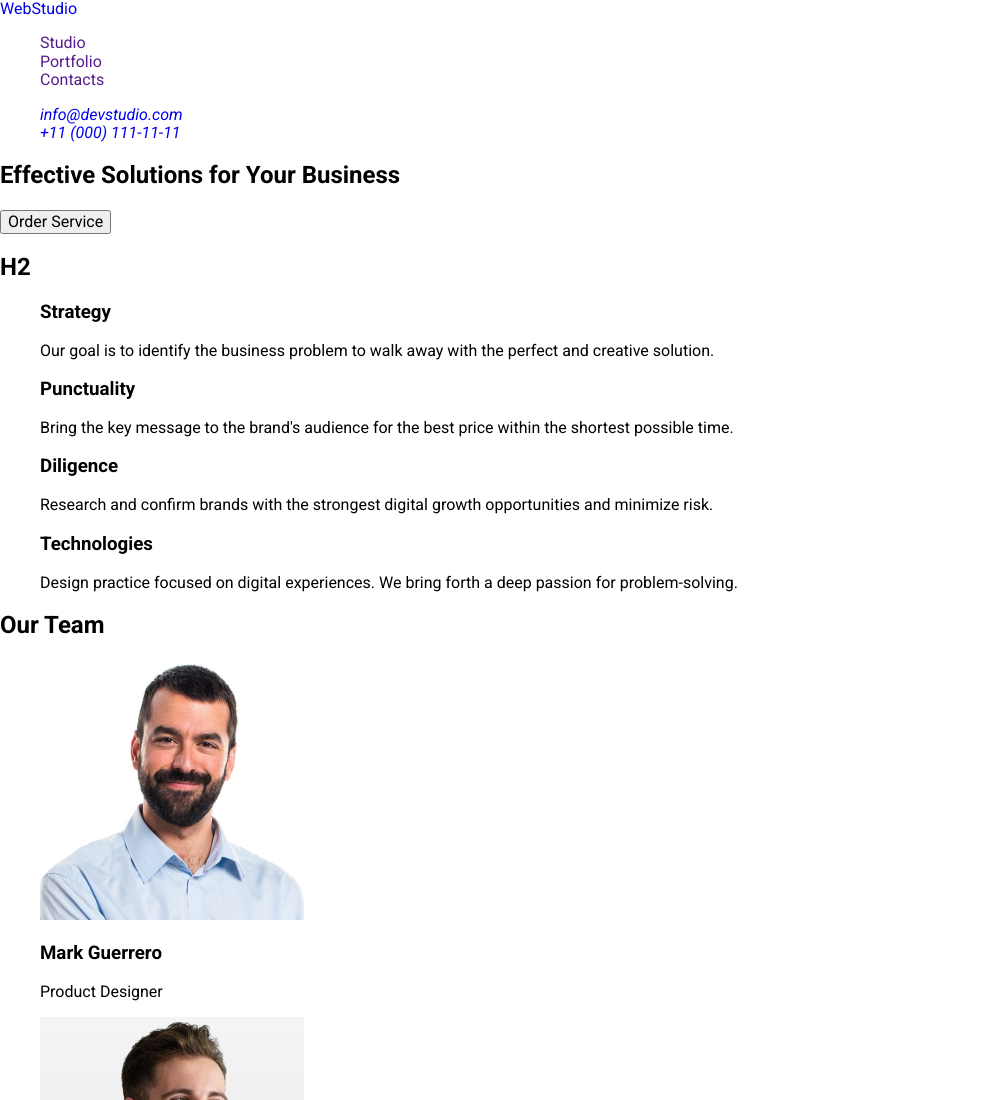
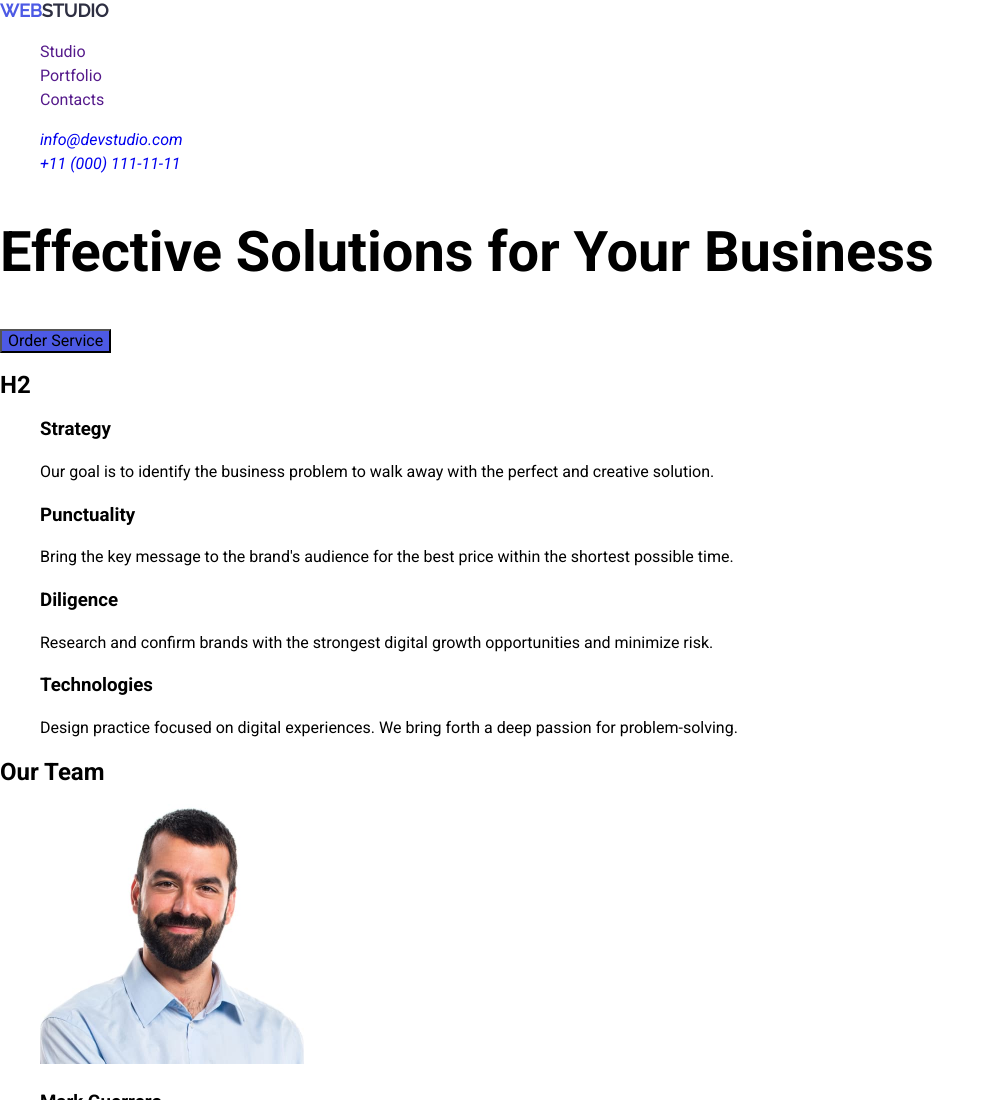
Before and after one commit to xxxPavel/goit-markup-hw-02, a plain HTML site: page index.html in a window 1280 px wide. Shown: the top 1100 px of the page, without its empty margins (0-995 px from the left). Drawn offline with nearby package versions, Linux system fonts and the light colour scheme.

Commit message:
iteration2

```diff
--- a/css/styles.css
+++ b/css/styles.css
@@ -1,7 +1,11 @@
 body {
-  color: black;
+  color: rgb(0, 0, 0);
   font-family: 'Roboto', sans-serif;
   background-color: white;
+  font-weight: regular;
+  font-size: 16px;
+  line-height: 24px;
+  letter-spacing: 2%;
 }
 li {
   list-style: none;
@@ -34,3 +38,28 @@ a {
 .hero button:hover {
   background-color: #404bbf;
 }
+.logotype {
+  font-family: 'Raleway', sans-serif;
+  font-size: 18px;
+  letter-spacing: 3%;
+  line-height: 21px;
+  color: #2e2f42; /*navy blue*/
+  font-weight: bold;
+  text-transform: uppercase;
+}
+.logotype .logotype-phrase-web {
+  color: #4d5ae5; /*iris*/
+}
+
+.menuNav {
+  font-family: 'Roboto';
+  font-size: 16px;
+  letter-spacing: 2%;
+  line-height: 24px;
+  font-weight: medium;
+  color: #2e2f42;
+}
+
+.mainAdress {
+  color: #434455; /*slate*/
+}
--- a/index.html
+++ b/index.html
@@ -17,20 +17,23 @@
     <meta name="viewport" content="width=device-width, initial-scale=1.0" />
 
     <meta name="description" content="BEST WEBSTUDIO" />
+
     <title>WebStudio</title>
   </head>
   <body>
-    <header>
+    <header class="topline">
       <nav>
-        <a href="./index.html">WebStudio</a>
-        <ul>
+        <a class="logotype" href="./index.html">
+          <span class="logotype-phrase-web">Web</span>Studio</a
+        >
+        <ul class="menuNav">
           <li><a href="">Studio</a></li>
           <li><a href="">Portfolio</a></li>
           <li><a href="">Contacts</a></li>
         </ul>
       </nav>
 
-      <address>
+      <address class="mainAddress">
         <ul>
           <li>
             <a href="mailto:info@devstudio.com">info@devstudio.com</a>
@@ -43,7 +46,7 @@
     </header>
 
     <main>
-      <section class="slogan">
+      <section class="hero">
         <h1>Effective Solutions for Your Business</h1>
         <button type="button">Order Service</button>
       </section>
```
